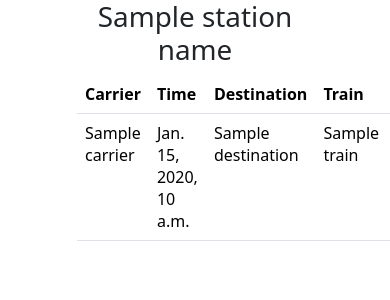
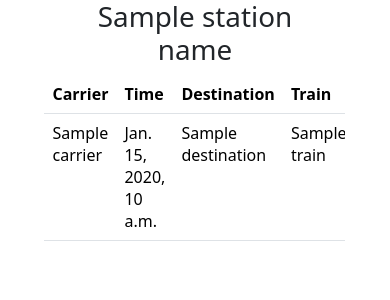
Before and after one commit to ivantm24/mbta_dashboard, a Django app: template departureapp/templates/departureapp/station_board.html in a window 390 px wide; the page is wider, and only the part inside the window is pictured. Shown: the top 300 px of that part. Run offline with Django 3.2, Linux system fonts and the light colour scheme; the template is opened without the code that fills it: most values are stand-ins (such as "Sample title", 1, 10 or a date in 2020); some libraries are stand-ins or nearby versions.

Commit message:
add responsive

```diff
--- a/departureapp/templates/departureapp/station_board.html
+++ b/departureapp/templates/departureapp/station_board.html
@@ -10,6 +10,7 @@
 
 <html>
 <head>
+    <meta name="viewport" content="width=device-width, user-scalable=no, initial-scale=1.0, maximum-scale=1.0, minimum-scale=1.0">
     <meta http-equiv="refresh" content="60">
 </head>
 <body>
@@ -22,8 +23,9 @@
             <div class="col-2"></div>
         </div>
         <div class="row">
-            <div class="col-2"></div>
-            <div class="col-8">
+            <div class="col-1 col-sm-2"></div>
+            <div class="col-10 col-sm-8">
+                <div class="table-responsive">
                 <table class="table">
                   <thead class="thead-dark">
                     <tr>
@@ -48,8 +50,9 @@
                   {% endfor %}
                   </tbody>
                 </table>
+                </div>
             </div>
-            <div class="col-2"></div>
+            <div class="col-1 col-sm-2"></div>
         </div>
     </div>
 </body>
```
